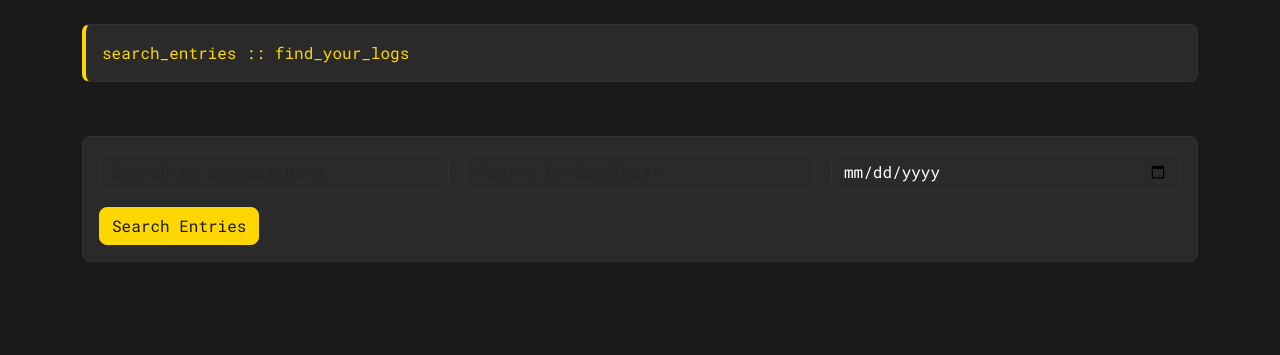
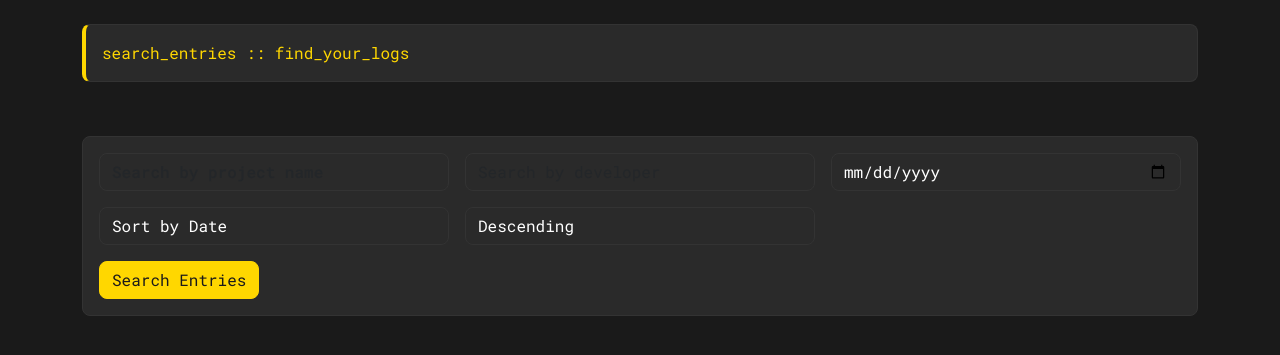
Before and after one commit to TempeHS/2025SE_Elliott.P_HSC, a Flask app: page /search in a window 1280 px wide. Shown: the part 57-412 px from the top of the page. Run offline with Flask 3, Linux system fonts and the light colour scheme; a user stored in the database is signed in; tables that the repository leaves empty hold one stand-in row (values such as "Sample post"); some libraries are stand-ins or nearby versions.

Commit message:
fixed the filter and sort functionality

```diff
--- a/static/css/style.css
+++ b/static/css/style.css
@@ -137,6 +137,28 @@ h1, h2, h3, h4, h5, h6,
     background: linear-gradient(transparent, var(--card-bg));
 }
 
+.sort-controls {
+    background-color: var(--card-bg);
+    border: 1px solid var(--border-color);
+    color: var(--text-light);
+}
+
+.sort-controls:focus {
+    background-color: #404040;
+    color: var(--text-light);
+    border-color: var(--hover-orange);
+}
+
+.entry-preview {
+    transition: transform 0.2s;
+}
+
+.entry-preview:hover {
+    transform: translateY(-2px);
+    box-shadow: 0 4px 8px rgba(0,0,0,0.2);
+}
+
+
 /* project entries */
 .project-entries .entry-preview {
     color: var(--text-light);
--- a/static/js/app.js
+++ b/static/js/app.js
@@ -81,45 +81,122 @@ class SearchManager {
     constructor() {
         this.form = document.getElementById('searchForm');
         this.resultsContainer = document.getElementById('searchResults');
-        this.bindSearchEvents();
+        this.bindEvents();
+        this.loadMetadata();
+        this.debounceTimer = null;
     }
 
-    bindSearchEvents() {
-        if (this.form) {
-            this.form.addEventListener('submit', (e) => this.handleSearch(e));
-        }
+    async loadMetadata() {
+        const response = await fetch('/api/entries/metadata');
+        const data = await response.json();
+        this.populateDatalist('projectList', data.projects);
+        this.populateDatalist('developerList', data.developers);
     }
 
-    async handleSearch(e) {
-        e.preventDefault();
-        const params = new URLSearchParams({
-            project: document.getElementById('projectSearch').value,
-            developer_tag: document.getElementById('developerSearch').value,
-            date: document.getElementById('dateSearch').value
+    populateDatalist(id, items) {
+        const datalist = document.getElementById(id);
+        datalist.innerHTML = items.map(item => `<option value="${item}">`).join('');
+    }
+
+    bindEvents() {
+        const filterElements = [
+            'projectSearch',
+            'developerSearch',
+            'dateSearch',
+            'sortField',
+            'sortOrder'
+        ];
+
+        filterElements.forEach(elementId => {
+            const element = document.getElementById(elementId);
+            if (element) {
+                element.addEventListener('change', () => this.handleSearch());
+                if (['projectSearch', 'developerSearch'].includes(elementId)) {
+                    element.addEventListener('input', () => this.debounceSearch());
+                }
+            }
+        });
+    }
+
+    debounceSearch() {
+        clearTimeout(this.debounceTimer);
+        this.debounceTimer = setTimeout(() => this.handleSearch(), 300);
+    }
+
+    async handleSearch() {
+        const params = new URLSearchParams();
+
+        const filters = {
+            project: document.getElementById('projectSearch')?.value,
+            developer_tag: document.getElementById('developerSearch')?.value,
+            date: document.getElementById('dateSearch')?.value,
+            sort_field: document.getElementById('sortField')?.value,
+            sort_order: document.getElementById('sortOrder')?.value
+        };
+
+        Object.entries(filters).forEach(([key, value]) => {
+            if (value) params.append(key, value);
         });
 
         try {
             const response = await fetch(`/api/entries/search?${params}`);
-            const data = await response.json();
-            if (response.ok) {
-                this.displayResults(data);
-            } else {
-                throw new Error(data.error);
-            }
+            if (!response.ok) throw new Error('Search failed');
+
+            const entries = await response.json();
+            this.displayResults(entries);
         } catch (error) {
-            showNotification(error.message, 'error');
+            this.showError('Failed to fetch search results');
         }
     }
 
     displayResults(entries) {
-        if (!entries.length) {
-            this.resultsContainer.innerHTML = '<div class="alert alert-info">no entries found</div>';
+        if (!this.resultsContainer) return;
+
+        if (entries.length === 0) {
+            this.resultsContainer.innerHTML = `
+                <div class="card mb-3">
+                    <div class="card-body">
+                        <p class="text-center">No entries found</p>
+                    </div>
+                </div>`;
             return;
         }
-        this.resultsContainer.innerHTML = entries.map(entry => createEntryCard(entry)).join('');
+
+        this.resultsContainer.innerHTML = entries.map(entry => `
+            <div class="card mb-3 entry-preview">
+                <div class="card-body">
+                    <div class="d-flex justify-content-between align-items-start">
+                        <h5 class="card-title project-name">${entry.project}</h5>
+                        <small class="text-muted">${new Date(entry.timestamp).toLocaleString()}</small>
+                    </div>
+                    <h6 class="card-subtitle mb-2 developer-tag">${entry.developer_tag}</h6>
+                    <p class="card-text">${entry.content}</p>
+                    ${entry.repository_url ? `
+                        <a href="${entry.repository_url}" target="_blank" class="btn btn-sm btn-primary">
+                            View Repository
+                        </a>
+                    ` : ''}
+                </div>
+            </div>
+        `).join('');
+    }
+
+    showError(message) {
+        if (this.resultsContainer) {
+            this.resultsContainer.innerHTML = `
+                <div class="alert alert-danger">
+                    ${message}
+                </div>`;
+        }
     }
 }
 
+// Initialize on page load
+document.addEventListener('DOMContentLoaded', () => {
+    if (document.getElementById('searchForm')) {
+        new SearchManager();
+    }
+});
 
 class HomeManager {
     constructor() {
--- a/templates/search.html
+++ b/templates/search.html
@@ -19,6 +19,18 @@
                             <div class="col-md-4">
                                 <input type="date" class="form-control" id="dateSearch">
                             </div>
+                            <div class="col-md-4">
+                                <select class="form-control sort-controls" id="sortField">
+                                    <option value="date">Sort by Date</option>
+                                    <option value="project">Sort by Project</option>
+                                </select>
+                            </div>
+                            <div class="col-md-4">
+                                <select class="form-control sort-controls" id="sortOrder">
+                                    <option value="desc">Descending</option>
+                                    <option value="asc">Ascending</option>
+                                </select>
+                            </div>
                         </div>
                         <div class="row mt-3">
                             <div class="col-12">
@@ -31,12 +43,13 @@
         </div>
     </div>
 
-        <div class="row mt-4">
+    <div class="row mt-4">
         <div class="col-12">
             <div id="searchResults" class="search-results-container">
                 <!-- Results will be dynamically inserted here -->
             </div>
         </div>
+    </div>
 </div>
 {% endblock %}
 
```
